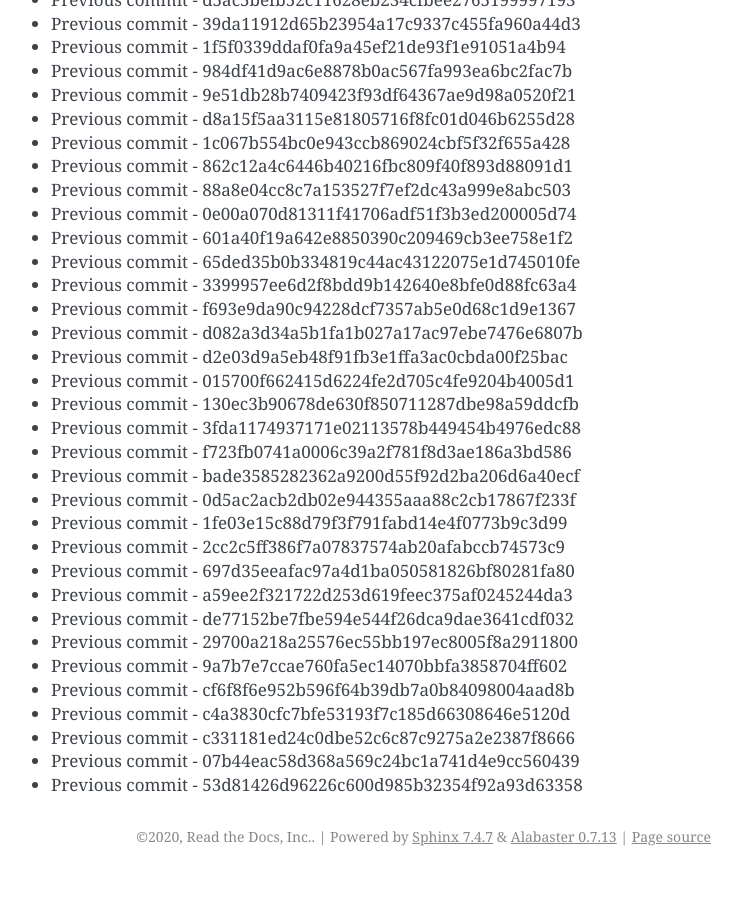
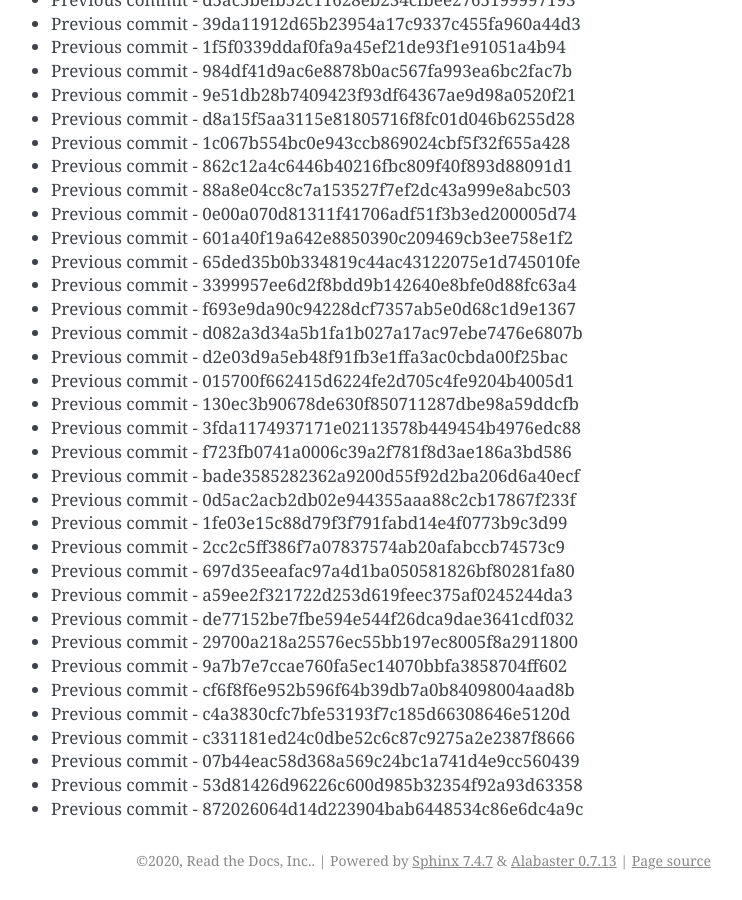
Before and after one commit to readthedocs/rtd-git-stresstest, a Sphinx documentation site: the page built from docs/updates.rst, in a window 1280 px wide and 900 px high, scrolled down 37755 px. Shown: the whole window, without its empty margins (399-1141 px from the left). Built offline with Sphinx 7.4.7, drawn with Linux system fonts in a browser that asks for light colours; before the commit the page ends 38631 px from its top, so only the background shows below that.

Commit message:
Generating commit from previous: 872026064d14d223904bab6448534c86e6dc4a9c

```diff
--- a/docs/updates.rst
+++ b/docs/updates.rst
@@ -1618,3 +1618,4 @@ It can be tested for any performance characteristics.
 * Previous commit - c331181ed24c0dbe52c6c87c9275a2e2387f8666
 * Previous commit - 07b44eac58d368a569c24bc1a741d4e9cc560439
 * Previous commit - 53d81426d96226c600d985b32354f92a93d63358
+* Previous commit - 872026064d14d223904bab6448534c86e6dc4a9c
```
